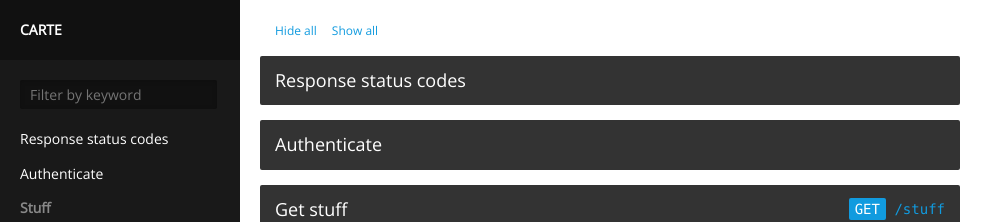
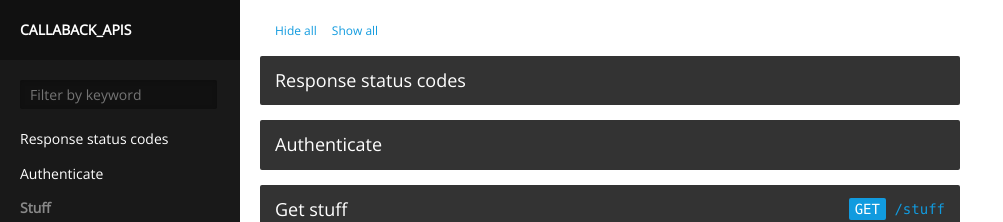
Before and after one commit to callaback/callaback.github.io, a Jekyll site: the page built from index.html, in a window 1280 px wide. Shown: the top 222 px of the page, without its empty margins (0-1003 px from the left). Built offline with Jekyll 4.4.1, drawn with Linux system fonts in a browser that asks for light colours.

Commit message:
Update _config.yml

```diff
--- a/_config.yml
+++ b/_config.yml
@@ -3,4 +3,4 @@ exclude: ['README.markdown']
 permalink: ':title'
 highlighter: pygments
 safe: false
-title: 'Carte'
+title: 'Callaback_APIs'
```
